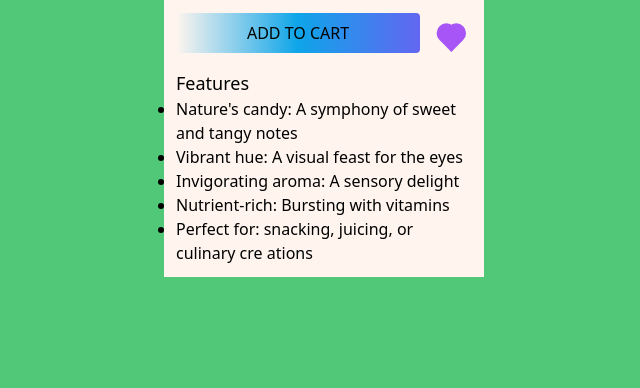
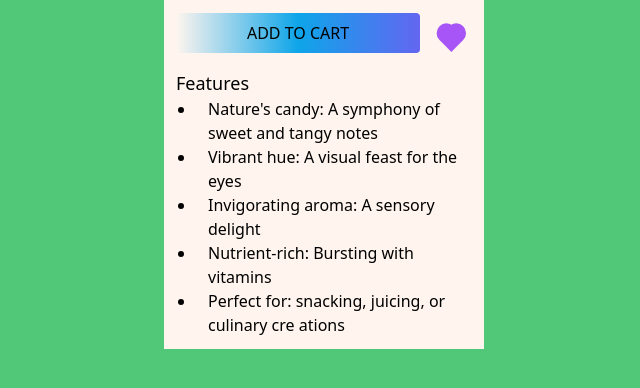
Before and after one commit to jjackson112/tailwind-product-card, a plain HTML site: page index.html in a window 1280 px wide. Shown: the part 494-882 px from the top of the page, without its empty margins (316-956 px from the left). Before the commit the page ends 811 px from the top, so only its background shows below. Drawn offline with nearby package versions, Linux system fonts and the light colour scheme; a web font is replaced by a local one.

Commit message:
li margin + padding

```diff
--- a/index.html
+++ b/index.html
@@ -32,11 +32,11 @@
 
         <h3 class="text-lg">Features</h3>
         <ul class="list-disc">
-            <li><span>Nature's candy</span>: A symphony of sweet and tangy notes</li>
-            <li><span>Vibrant hue</span>: A visual feast for the eyes</li>
-            <li><span>Invigorating aroma</span>: A sensory delight</li>
-            <li><span>Nutrient-rich</span>: Bursting with vitamins</li>
-            <li><span>Perfect for</span>: snacking, juicing, or culinary cre    ations</li>
+            <li class="ml-5 pl-3"><span>Nature's candy</span>: A symphony of sweet and tangy notes</li>
+            <li class="ml-5 pl-3"><span>Vibrant hue</span>: A visual feast for the eyes</li>
+            <li class="ml-5 pl-3"><span>Invigorating aroma</span>: A sensory delight</li>
+            <li class="ml-5 pl-3"><span>Nutrient-rich</span>: Bursting with vitamins</li>
+            <li class="ml-5 pl-3"><span>Perfect for</span>: snacking, juicing, or culinary cre    ations</li>
         </ul>
     </main>
 </body>
```
